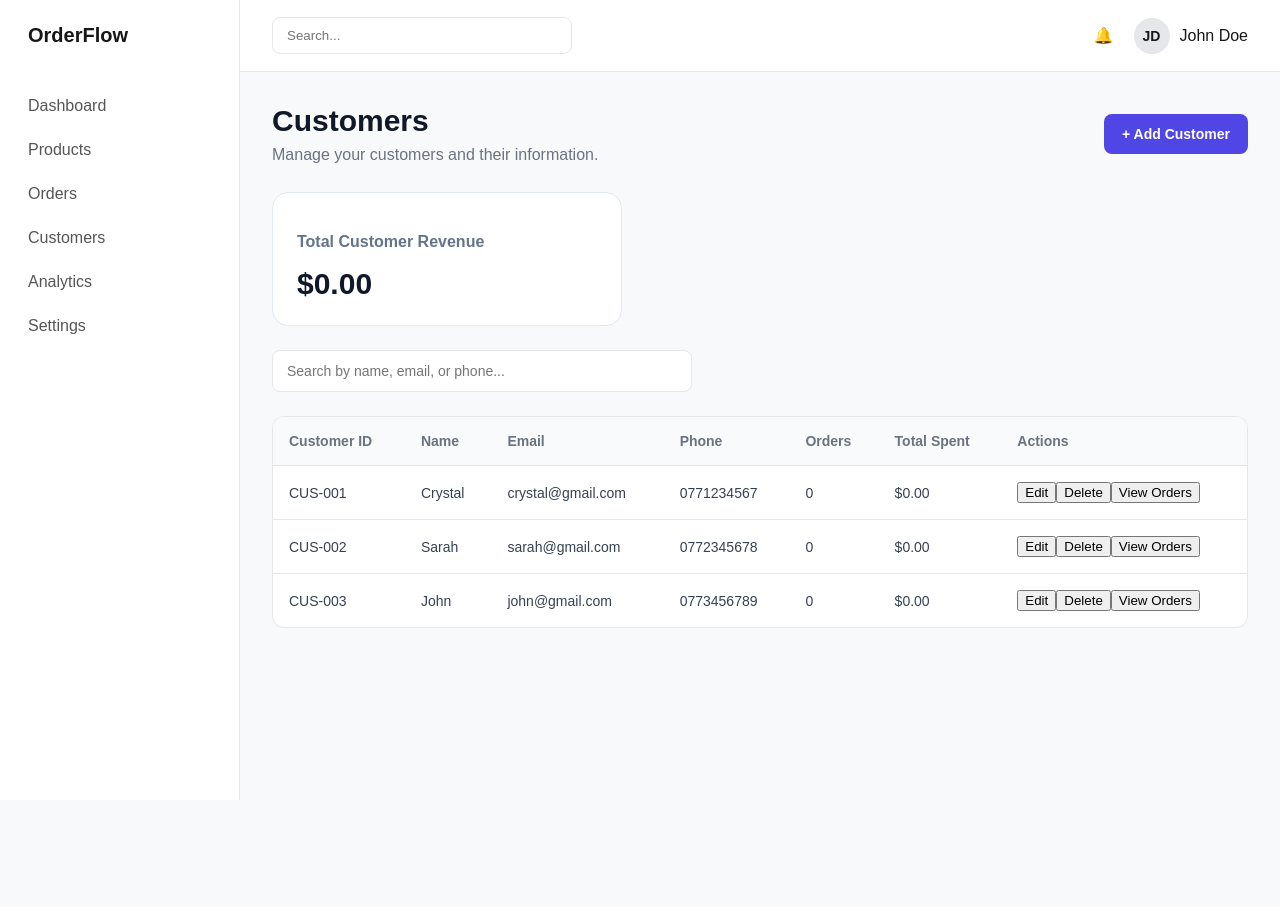
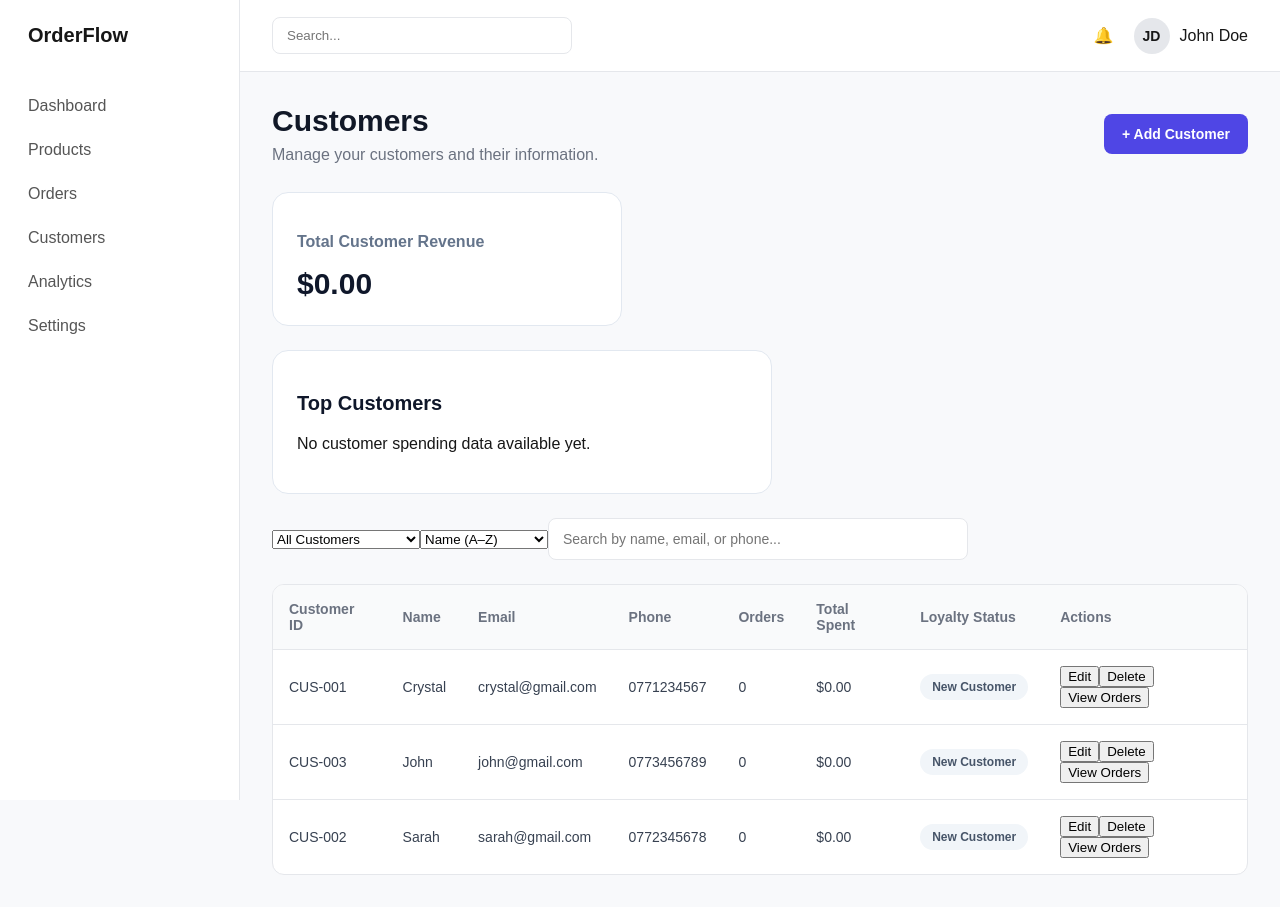
Before and after one commit to crystalangel05/ecommerce-react-website, a React (Vite) app: page /customers in a window 1280 px wide. Before the commit the page ends 800 px from the top, so only its background shows below. Built offline with nearby package versions, Linux system fonts and the light colour scheme.

Commit message:
Add order payment tracking

```diff
--- a/src/App.css
+++ b/src/App.css
@@ -1164,3 +1164,178 @@ body {
   font-weight: 700;
   margin: 0;
 }
+
+.customer-order-history {
+  background: #ffffff;
+  border: 1px solid #e2e8f0;
+  border-radius: 16px;
+  padding: 24px;
+  margin-bottom: 24px;
+}
+
+.customer-order-history h2 {
+  font-size: 20px;
+  color: #0f172a;
+  margin-bottom: 20px;
+}
+
+.customer-order-history button {
+  padding: 8px 16px;
+  border: none;
+  border-radius: 8px;
+  background: #f1f5f9;
+  color: #334155;
+  cursor: pointer;
+  margin-bottom: 16px;
+}
+
+.customer-order-history > div {
+  background: #f8fafc;
+  border: 1px solid #e2e8f0;
+  border-radius: 12px;
+  padding: 16px;
+  margin-bottom: 12px;
+}
+
+.customer-order-history > div p {
+  color: #475569;
+  font-size: 14px;
+  margin: 8px 0;
+}
+
+.order-status-badge {
+  display: inline-block;
+  padding: 5px 10px;
+  border-radius: 20px;
+  font-size: 12px;
+  font-weight: 600;
+}
+
+.order-status-badge.pending {
+  background: #fef3c7;
+  color: #92400e;
+}
+
+.order-status-badge.processing {
+  background: #dbeafe;
+  color: #1e40af;
+}
+
+.order-status-badge.completed {
+  background: #dcfce7;
+  color: #166534;
+}
+
+.order-status-badge.cancelled {
+  background: #fee2e2;
+  color: #991b1b;
+}
+
+.payment-status-badge {
+  display: inline-block;
+  padding: 5px 10px;
+  border-radius: 20px;
+  font-size: 12px;
+  font-weight: 600;
+}
+
+.payment-status-badge.paid {
+  background: #dcfce7;
+  color: #166534;
+}
+
+.payment-status-badge.pending {
+  background: #fef3c7;
+  color: #92400e;
+}
+
+.payment-status-badge.partially-paid {
+  background: #dbeafe;
+  color: #1e40af;
+}
+
+.customer-profile-summary {
+  display: grid;
+  grid-template-columns: repeat(3, 1fr);
+  gap: 16px;
+  margin-bottom: 24px;
+}
+
+.customer-profile-summary p {
+  background: #f8fafc;
+  border: 1px solid #e2e8f0;
+  border-radius: 12px;
+  padding: 20px;
+  color: #334155;
+  font-size: 15px;
+  font-weight: 600;
+  margin: 0;
+}
+
+@media (max-width: 768px) {
+  .customer-profile-summary {
+    grid-template-columns: 1fr;
+  }
+}
+
+.top-customers-card {
+  background: #ffffff;
+  border: 1px solid #e2e8f0;
+  border-radius: 16px;
+  padding: 24px;
+  margin-bottom: 24px;
+  max-width: 500px;
+}
+
+.top-customers-card h2 {
+  font-size: 20px;
+  color: #0f172a;
+  margin-bottom: 20px;
+}
+
+.top-customer-item {
+  display: flex;
+  justify-content: space-between;
+  align-items: center;
+  padding: 16px 0;
+  border-bottom: 1px solid #e2e8f0;
+}
+
+.top-customer-item:last-child {
+  border-bottom: none;
+}
+
+.top-customer-item strong {
+  color: #0f172a;
+  font-size: 14px;
+}
+
+.top-customer-item p {
+  color: #64748b;
+  font-size: 13px;
+  margin: 5px 0 0;
+}
+
+.loyalty-badge {
+  display: inline-block;
+  padding: 6px 12px;
+  border-radius: 20px;
+  font-size: 12px;
+  font-weight: 600;
+  white-space: nowrap;
+}
+
+.loyalty-badge.new-customer {
+  background: #f1f5f9;
+  color: #475569;
+}
+
+.loyalty-badge.returning-customer {
+  background: #dbeafe;
+  color: #1e40af;
+}
+
+.loyalty-badge.loyal-customer {
+  background: #fef3c7;
+  color: #92400e;
+}
--- a/src/components/ordersTable.jsx
+++ b/src/components/ordersTable.jsx
@@ -13,12 +13,11 @@ export default function OrdersTable({ orders = [], title = "Orders", onEditOrder
       <table className="orders-table">
        <thead>
   <tr>
-    <th>Order ID</th>
-    <th>Customer</th>
-    <th>Total</th>
-    <th>Payment Status</th>
-    <th>Order Status</th>
-    <th>Actions</th>
+  <th>Customer</th>
+<th>Total</th>
+<th>Amount Paid</th>
+<th>Balance Due</th>
+<th>Payment Status</th>
   </tr>
 </thead>
         <tbody>
@@ -28,6 +27,8 @@ export default function OrdersTable({ orders = [], title = "Orders", onEditOrder
         <td>{order.id}</td>
         <td>{order.customer}</td>
         <td>${order.total}</td>
+        <td>${(order.amountPaid ?? 0).toFixed(2)}</td>
+<td>${(order.balance ?? order.total).toFixed(2)}</td>
         <td>
           <span
             className={`order-status status-${order.status
@@ -68,7 +69,7 @@ export default function OrdersTable({ orders = [], title = "Orders", onEditOrder
     ))
   ) : (
     <tr>
-      <td colSpan="6" className="no-orders">
+      <td colSpan="8" className="no-orders">
         <strong>No orders found</strong>
         <p>Try changing your search or filters.</p>
       </td>
--- a/src/pages/customers.jsx
+++ b/src/pages/customers.jsx
@@ -28,6 +28,8 @@ const initialCustomers = [
 export default function Customers() {
 
 const [searchTerm, setSearchTerm] = useState("");
+const [loyaltyFilter, setLoyaltyFilter] = useState("All");
+const [sortOption, setSortOption] = useState("name");
 const [showCustomerForm, setShowCustomerForm] = useState(false);
 const [customerName, setCustomerName] = useState("");
 const [customerEmail, setCustomerEmail] = useState("");
@@ -85,28 +87,64 @@ const customersWithOrderCounts = customers.map((customer) => {
     0
   );
 
+
+  const loyaltyStatus =
+  orderCount >= 5
+    ? "Loyal Customer"
+    : orderCount >= 2
+    ? "Returning Customer"
+    : "New Customer";
+
 return {
   ...customer,
   orders: orderCount,
   totalSpent: totalSpent,
-  };
-});
+  loyaltyStatus: loyaltyStatus,
+}; });
+
+
 
 const totalCustomerRevenue = customersWithOrderCounts.reduce(
   (total, customer) => total + customer.totalSpent,
   0
 );
 
+const topCustomers = [...customersWithOrderCounts]
+  .filter((customer) => customer.totalSpent > 0)
+  .sort((a, b) => b.totalSpent - a.totalSpent)
+  .slice(0, 5);
 
 const filteredCustomers = customersWithOrderCounts.filter((customer) => {
   const search = searchTerm.toLowerCase();
 
-  return (
+  const matchesSearch =
     customer.name.toLowerCase().includes(search) ||
     customer.email.toLowerCase().includes(search) ||
-    customer.phone.includes(search)
-  );
+    customer.phone.includes(search);
+
+  const matchesLoyalty =
+    loyaltyFilter === "All" ||
+    customer.loyaltyStatus === loyaltyFilter;
+
+  return matchesSearch && matchesLoyalty;
 });
+
+const sortedCustomers = [...filteredCustomers].sort((a, b) => {
+  if (sortOption === "name") {
+    return a.name.localeCompare(b.name);
+  }
+
+  if (sortOption === "spent") {
+    return b.totalSpent - a.totalSpent;
+  }
+
+  if (sortOption === "orders") {
+    return b.orders - a.orders;
+  }
+
+  return 0;
+});
+
 
 useEffect(() => {
   localStorage.setItem("orderflow_customers", JSON.stringify(customers));
@@ -221,7 +259,40 @@ return ( <div className="customers-page">
   <h3>Total Customer Revenue</h3>
   <p>${totalCustomerRevenue.toFixed(2)}</p>
 </div>
+<div className="top-customers-card">
+  <h2>Top Customers</h2>
+  {topCustomers.length > 0 ? (
+    topCustomers.map((customer, index) => (
+      <div className="top-customer-item" key={customer.id}>
+        <div>
+          <strong>#{index + 1} {customer.name}</strong>
+          <p>{customer.orders} orders</p>
+        </div>
+        <strong>${customer.totalSpent.toFixed(2)}</strong>
+      </div>
+    ))
+  ) : (
+    <p>No customer spending data available yet.</p>
+  )}
+</div>
   <div className="customers-controls">
+    <select
+  value={loyaltyFilter}
+  onChange={(event) => setLoyaltyFilter(event.target.value)}
+>
+  <option value="All">All Customers</option>
+  <option value="New Customer">New Customers</option>
+  <option value="Returning Customer">Returning Customers</option>
+  <option value="Loyal Customer">Loyal Customers</option>
+</select>
+<select
+  value={sortOption}
+  onChange={(event) => setSortOption(event.target.value)}
+>
+  <option value="name">Name (A–Z)</option>
+  <option value="spent">Highest Spending</option>
+  <option value="orders">Most Orders</option>
+</select>
   <input
     type="text"
     placeholder="Search by name, email, or phone..."
@@ -284,6 +355,39 @@ return ( <div className="customers-page">
 )}
 {selectedCustomer && (
   <div className="customer-order-history">
+    {(() => {
+  const customerOrders = savedOrders.filter(
+    (order) =>
+      order.customer?.toLowerCase() ===
+        selectedCustomer.name.toLowerCase() &&
+      order.orderStatus !== "Cancelled"
+  );
+
+  const totalSpent = customerOrders.reduce(
+    (total, order) => total + Number(order.total || 0),
+    0
+  );
+
+  const lastOrder = customerOrders
+    .filter((order) => order.createdAt)
+    .sort(
+      (a, b) =>
+        new Date(b.createdAt) - new Date(a.createdAt)
+    )[0];
+
+  return (
+    <div className="customer-profile-summary">
+      <p>Total Orders: {customerOrders.length}</p>
+      <p>Total Spent: ${totalSpent.toFixed(2)}</p>
+      <p>
+        Last Order:{" "}
+        {lastOrder
+          ? new Date(lastOrder.createdAt).toLocaleDateString()
+          : "No orders yet"}
+      </p>
+    </div>
+  );
+})()}
     <h2>Orders for {selectedCustomer.name}</h2>
 
     <button onClick={() => setSelectedCustomer(null)}>
@@ -309,8 +413,27 @@ return ( <div className="customers-page">
           <div key={order.id}>
             <p>Order ID: {order.id}</p>
 <p>Product: {order.productName}</p>
+
+<p>
+  Order Date:{" "}
+  {order.createdAt
+    ? new Date(order.createdAt).toLocaleDateString()
+    : "Date unavailable"}
+</p>
+
 <p>Total: ${Number(order.total).toFixed(2)}</p>
-            <p>Status: {order.orderStatus}</p>
+<p>
+  Status:{" "}
+  <span className={`order-status-badge ${order.orderStatus.toLowerCase()}`}>
+    {order.orderStatus}
+  </span>
+</p>
+<p>
+  Payment:{" "}
+  <span className={`payment-status-badge ${(order.paymentStatus || "pending").toLowerCase().replace(/\s+/g, "-")}`}>
+    {order.paymentStatus || "Pending"}
+  </span>
+</p>
           </div>
         ))
     )}
@@ -326,13 +449,14 @@ return ( <div className="customers-page">
           <th>Phone</th>
           <th>Orders</th>
           <th>Total Spent</th>
+          <th>Loyalty Status</th>
           <th>Actions</th>
         </tr>
       </thead>
 
       <tbody>
   {filteredCustomers.length > 0 ? (
-    filteredCustomers.map((customer) => (
+   sortedCustomers.map((customer) => (
       <tr key={customer.id}>
         <td>{customer.id}</td>
         <td>{customer.name}</td>
@@ -340,6 +464,9 @@ return ( <div className="customers-page">
         <td>{customer.phone}</td>
         <td>{customer.orders}</td>
         <td>${customer.totalSpent.toFixed(2)}</td>
+        <td> <span className={`loyalty-badge ${customer.loyaltyStatus.toLowerCase().replace(/\s+/g, "-")}`}>
+    {customer.loyaltyStatus}
+  </span> </td>
         <td>
   <button
     type="button"
@@ -364,7 +491,7 @@ return ( <div className="customers-page">
     ))
   ) : (
     <tr>
-      <td colSpan="6" className="no-orders">
+      <td colSpan="7" className="no-orders">
         No customers found. Try another search.
       </td>
     </tr>
--- a/src/pages/orders.jsx
+++ b/src/pages/orders.jsx
@@ -22,6 +22,7 @@ const [customers, setCustomers] = useState(() => {
 const [total, setTotal] = useState("");
 const [paymentStatus, setPaymentStatus] = useState("Pending");
 const [newOrderStatus, setNewOrderStatus] = useState("Pending");
+const [amountPaid, setAmountPaid] = useState("");
 const [editingOrderId, setEditingOrderId] = useState(null);
 
 const [products, setProducts] = useState(() => {
@@ -100,6 +101,24 @@ const handleAddOrder = (event) => {
 
   const numericTotal = selectedProduct.price * numericQuantity;
 
+  const numericAmountPaid = Number(amountPaid || 0);
+
+  const calculatedPaymentStatus =
+  numericAmountPaid === 0
+    ? "Pending"
+    : numericAmountPaid < numericTotal
+    ? "Partially Paid"
+    : "Paid";
+
+if (
+  !Number.isFinite(numericAmountPaid) ||
+  numericAmountPaid < 0 ||
+  numericAmountPaid > numericTotal
+) {
+  alert("Amount paid must be between $0 and the order total.");
+  return;
+}
+
   const newOrder = {
     id: `ORD-${String(Date.now()).slice(-6)}`,
     customer: cleanCustomer,
@@ -108,7 +127,9 @@ const handleAddOrder = (event) => {
     quantity: numericQuantity,
     unitPrice: selectedProduct.price,
     total: numericTotal,
-    status: paymentStatus,
+    amountPaid: numericAmountPaid,
+balance: numericTotal - numericAmountPaid,
+status: calculatedPaymentStatus,
     orderStatus: newOrderStatus,
     createdAt: new Date().toISOString(),
   };
@@ -128,6 +149,7 @@ window.dispatchEvent(new Event("productsUpdated"));
   setSelectedProductId("");
   setQuantity("1");
   setTotal("");
+  setAmountPaid("");
   setPaymentStatus("Pending");
   setNewOrderStatus("Pending");
   setShowOrderForm(false);
@@ -139,6 +161,7 @@ const handleEditOrder = (order) => {
   setCustomer(order.customer);
   setTotal(String(order.total));
   setPaymentStatus(order.status);
+  setAmountPaid(String(order.amountPaid ?? 0));
   setNewOrderStatus(order.orderStatus);
   setShowOrderForm(true);
 };
@@ -148,6 +171,23 @@ const handleUpdateOrder = (event) => {
 
   const cleanCustomer = customer.trim();
   const numericTotal = Number(total);
+  const numericAmountPaid = Number(amountPaid || 0);
+
+if (
+  !Number.isFinite(numericAmountPaid) ||
+  numericAmountPaid < 0 ||
+  numericAmountPaid > numericTotal
+) {
+  alert("Amount paid must be between $0 and the order total.");
+  return;
+}
+
+const calculatedPaymentStatus =
+  numericAmountPaid === 0
+    ? "Pending"
+    : numericAmountPaid < numericTotal
+    ? "Partially Paid"
+    : "Paid";
 
   if (
     !cleanCustomer ||
@@ -165,7 +205,9 @@ const handleUpdateOrder = (event) => {
   ...order,
   customer: cleanCustomer,
   total: numericTotal,
-            status: paymentStatus,
+  amountPaid: numericAmountPaid,
+  balance: numericTotal - numericAmountPaid,
+  status: calculatedPaymentStatus,
   orderStatus: newOrderStatus,
 }
         : order
@@ -175,6 +217,7 @@ const handleUpdateOrder = (event) => {
   setEditingOrderId(null);
   setCustomer("");
   setTotal("");
+  setAmountPaid("");
   setPaymentStatus("Pending");
   setNewOrderStatus("Pending");
   setShowOrderForm(false);
@@ -353,21 +396,21 @@ const handleCancelOrder = (orderId) => {
       ? orders.find((order) => order.id === editingOrderId)?.total.toFixed(2) || "0.00"
       : calculatedTotal.toFixed(2)
   }
-  readOnly
+  readOnly/>
+</label>
+<label>
+  Amount Paid ($)
+  <input
+    type="number"
+    min="0"
+    step="0.01"
+    value={amountPaid}
+    onChange={(event) => setAmountPaid(event.target.value)}
+    required
   />
 </label>
 
-  <label>
-    Payment Status
-    <select
-  value={paymentStatus}
-  onChange={(event) => setPaymentStatus(event.target.value)}
->
-  <option value="Pending">Pending</option>
-  <option value="Paid">Paid</option>
-  <option value="Partially Paid">Partially Paid</option>
-</select>
-  </label>
+
 
   <label>
     Order Status
```
Lines whose indentation alone changed are shown as unchanged.
